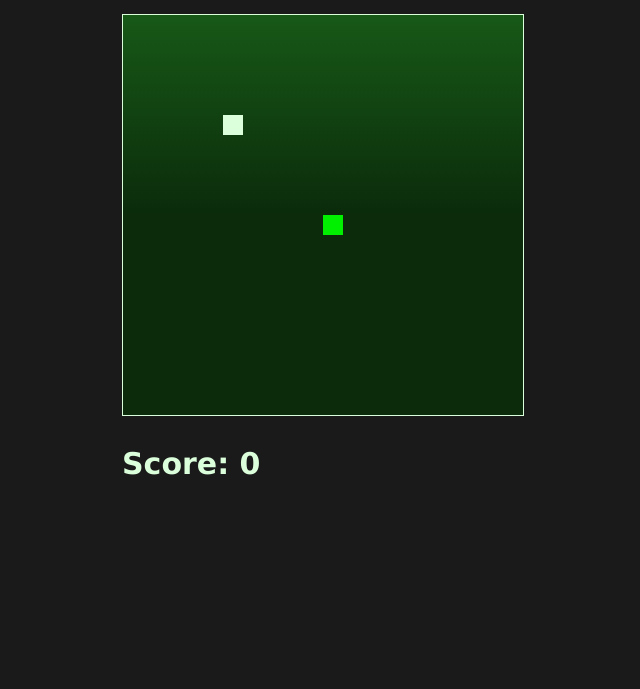
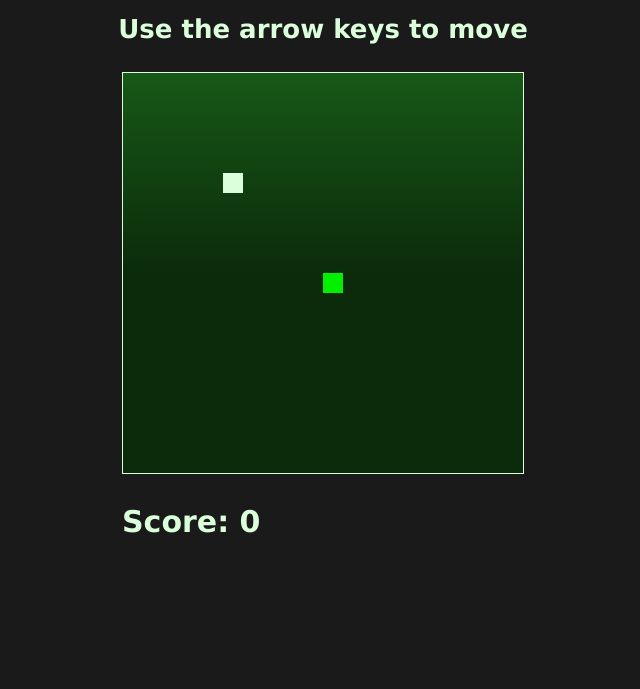
Before and after one commit to EddieBenzon/the-snake-game, a plain HTML site: page index.html in a window 1280 px wide. Shown: the part 111-800 px from the top of the page, without its empty margins (317-957 px from the left). Drawn offline with Linux system fonts and the light colour scheme.

Commit message:
minro changes

```diff
--- a/index.html
+++ b/index.html
@@ -9,6 +9,7 @@
   </head>
   <body>
     <h2 class="title">Welcome to The Snake Game!</h2>
+    <h4>Use the arrow keys to move</h4>
     <div class="canvas-container">
       <canvas id="game-board" width="400" height="400"></canvas>
       <h5>Score: <span id="score">0</span></h5>
--- a/styles.css
+++ b/styles.css
@@ -30,6 +30,12 @@ body {
   font-family: "Verdana", sans-serif;
 }
 
+h4 {
+  font-size: 26px;
+  color: rgb(219, 255, 219);
+  font-family: "Verdana", sans-serif;
+  margin-bottom: 28px;
+}
 h5 {
   font-size: 30px;
   color: rgb(219, 255, 219);
```
